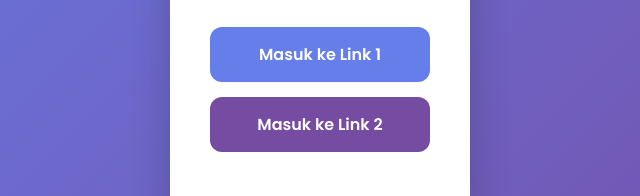
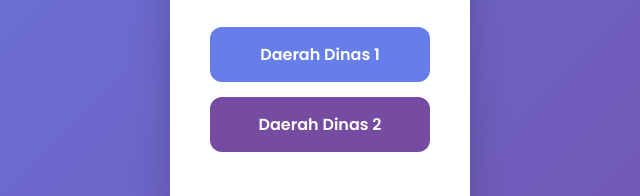
Before and after one commit to azaryaprima-hue/daerah-dinas, a plain HTML site: page index.html in a window 1280 px wide. Shown: the part 342-538 px from the top of the page, 320-960 px from the left. Drawn offline with Linux system fonts and the light colour scheme.

Commit message:
Update index.html

```diff
--- a/index.html
+++ b/index.html
@@ -73,9 +73,10 @@
   <div class="card">
     <h1>Pilih Tujuan</h1>
 
-    <a href="https://Daerah1.com" class="btn btn1">Masuk ke Link 1</a>
-    <a href="https://Daerah2.com" class="btn btn2">Masuk ke Link 2</a>
+    <a href="https://jktkemanggisan.infinityfreeapp.com/card/gmap.php?idc=186" class="btn btn1">Daerah Dinas 1</a>
+    <a href="https://jktkemanggisan.infinityfreeapp.com/card/gmap.php?idc=187" class="btn btn2">Daerah Dinas 2</a>
 
   </div>
 </body>
+
 </html>
```
